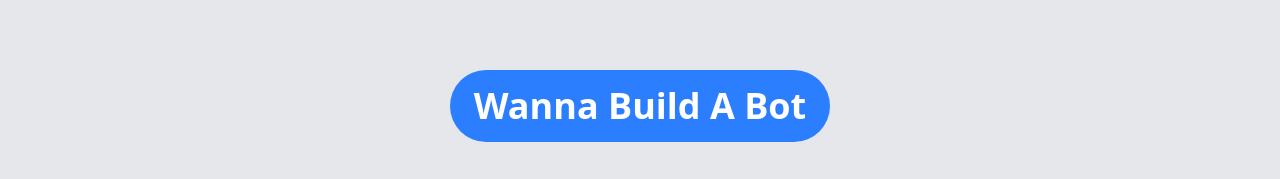
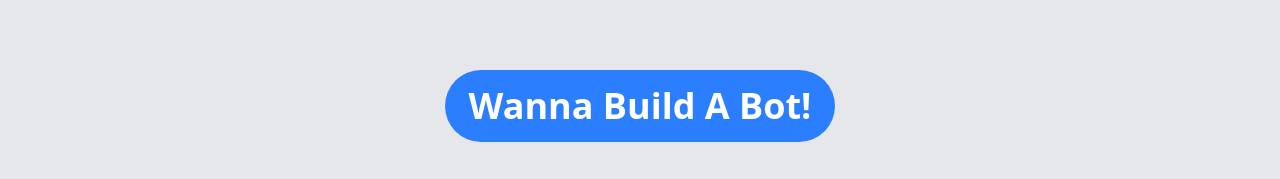
Before and after one commit to Tarif24/Build_A_Bot_Frontend, a React (Vite) app: page / in a window 1280 px wide. Shown: the part 5512-5691 px from the top of the page. Built offline with nearby package versions, Linux system fonts and the light colour scheme.

Commit message:
Test github action deploy 2

```diff
--- a/src/pages/HomePage.jsx
+++ b/src/pages/HomePage.jsx
@@ -151,7 +151,7 @@ const HomePage = () => {
                 className="bg-blue-500 hover:bg-blue-600 hover:cursor-pointer hover:scale-125 text-4xl text-white font-bold py-4 px-6 rounded-full mb-10 transition duration-300"
                 onClick={() => navigate("/data")}
             >
-                Wanna Build A Bot
+                Wanna Build A Bot!
             </button>
         </div>
     );
```
